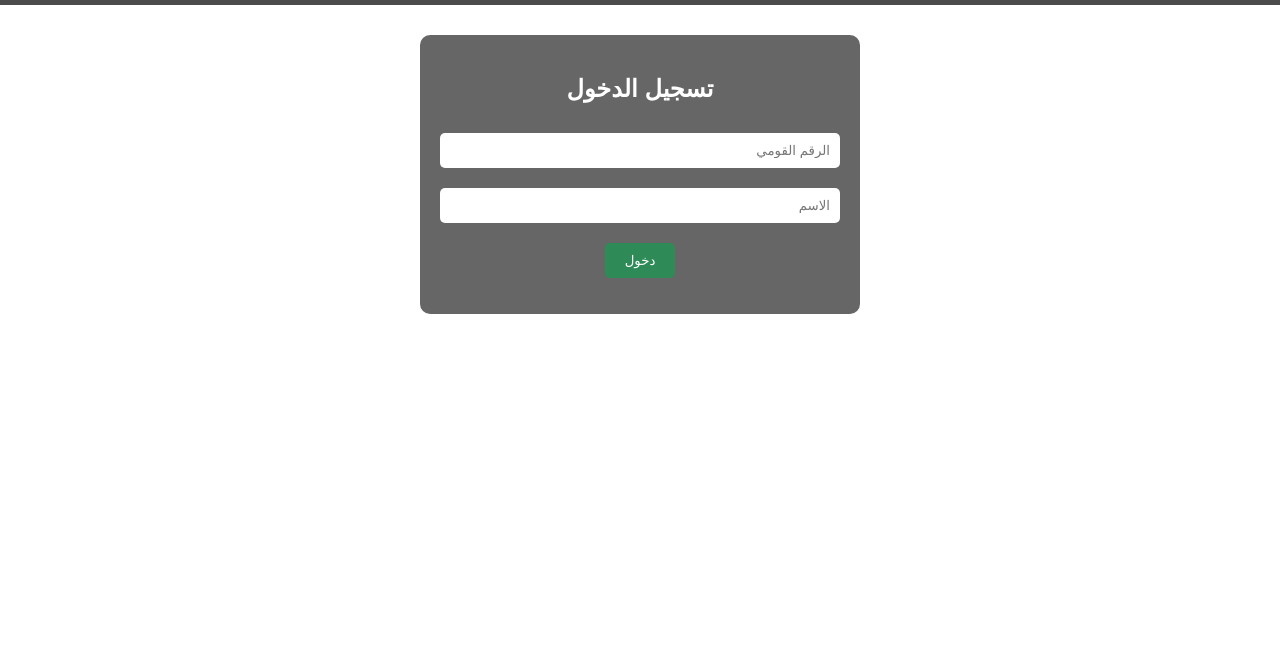
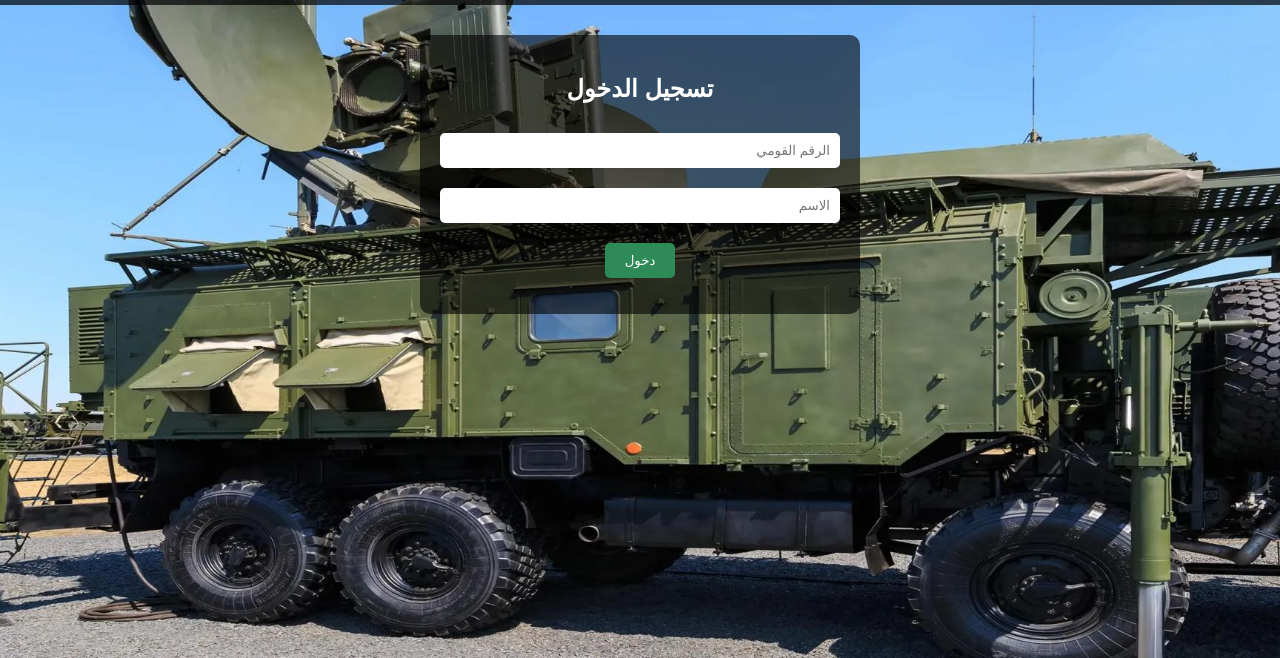
Before and after one commit to kamalsororr/Meal-Reservation, a plain HTML site: page index.html in a window 1280 px wide. Shown: the part 142-800 px from the top of the page. Drawn offline with Linux system fonts and the light colour scheme.

Commit message:
Update style.css

```diff
--- a/css/style.css
+++ b/css/style.css
@@ -2,7 +2,7 @@
 /* الأساس العام */
 body {
   font-family: 'Arial', sans-serif;
-  background: url('military_background.jpg') no-repeat center center fixed;
+  background: url('../assets/background.jpg') no-repeat center center fixed;
   background-size: cover;
   margin: 0;
   padding: 0;
```
